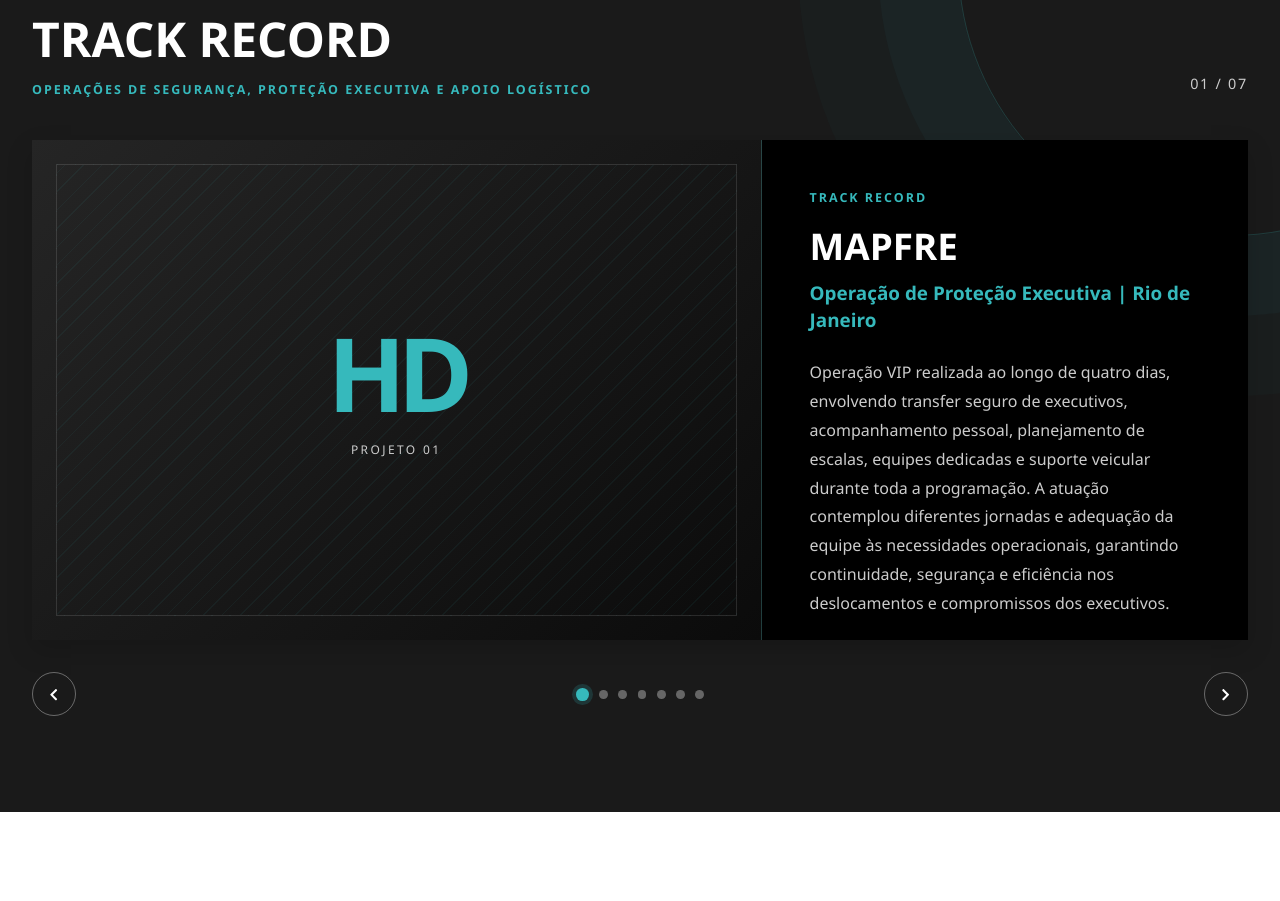
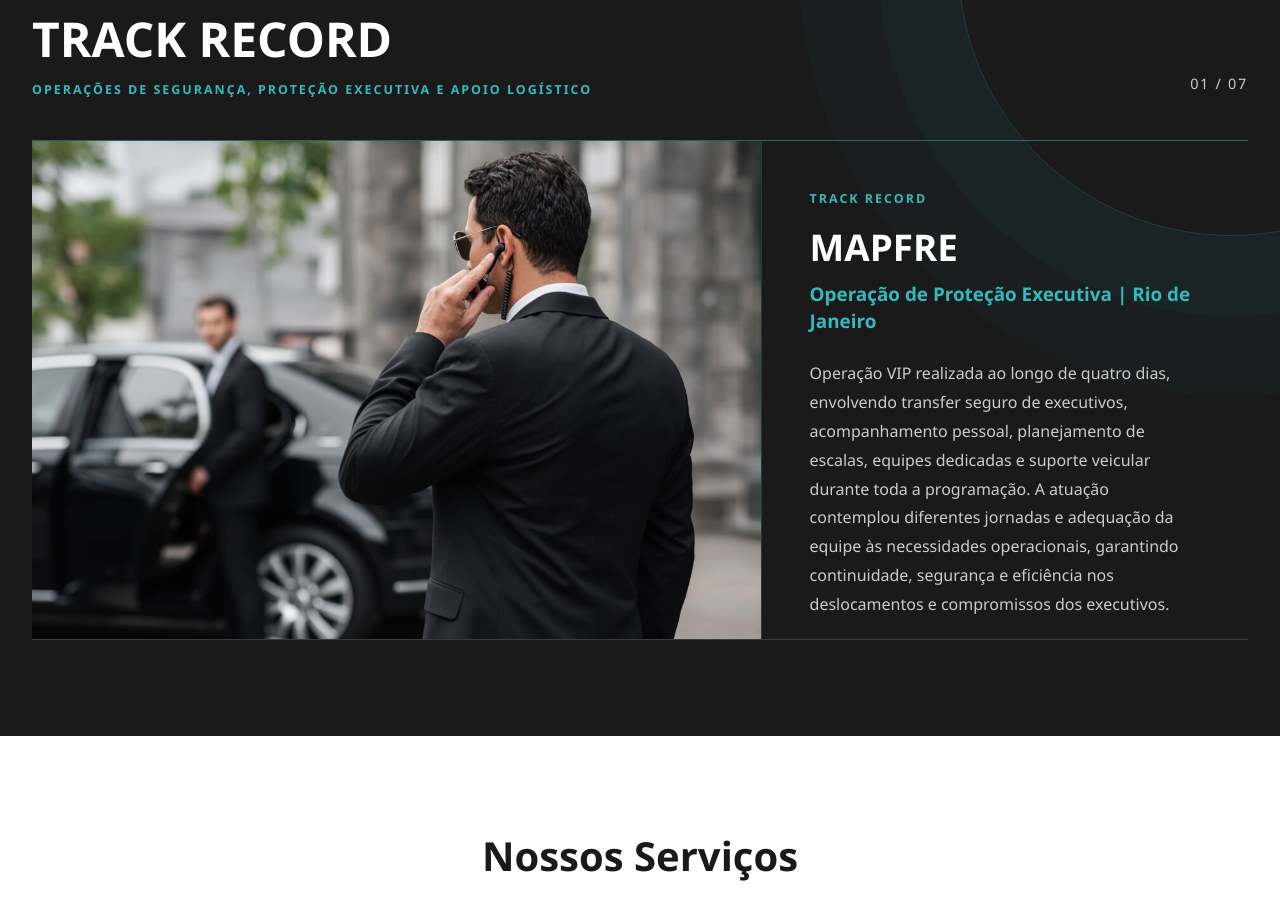
Before and after one commit to dan94k/grupohd, a React (Vite) app: page /home2.html in a window 1280 px wide. Shown: the part 1478-2379 px from the top of the page. Built offline with nearby package versions, Linux system fonts and the light colour scheme.

Commit message:
adiciona imagem ao track record

```diff
--- a/src/pages/Home.css
+++ b/src/pages/Home.css
@@ -228,50 +228,16 @@
   display: grid;
   grid-template-columns: 3fr 2fr;
   height: 500px;
-  background: var(--color-black);
-  box-shadow: var(--shadow-lg);
+  border-top: 1px solid rgba(54, 185, 188, 0.45);
+  border-bottom: 1px solid rgba(255, 255, 255, 0.14);
 }
 
-.client-placeholder {
-  position: relative;
+.client-image {
+  width: 100%;
   height: 100%;
-  display: flex;
-  flex-direction: column;
-  justify-content: center;
-  align-items: center;
-  background: linear-gradient(135deg, #252525 0%, #0b0b0b 100%);
+  display: block;
+  object-fit: cover;
   border-right: 1px solid rgba(54, 185, 188, 0.22);
-  overflow: hidden;
-}
-
-.client-placeholder::before {
-  content: '';
-  position: absolute;
-  inset: 1.5rem;
-  border: 1px solid rgba(255, 255, 255, 0.12);
-  background: repeating-linear-gradient(-45deg, transparent 0 12px, rgba(54, 185, 188, 0.06) 12px 13px);
-}
-
-.client-placeholder-mark,
-.client-placeholder-label {
-  position: relative;
-  z-index: 1;
-}
-
-.client-placeholder-mark {
-  color: var(--color-primary);
-  font-size: clamp(4rem, 8vw, 8rem);
-  font-weight: 900;
-  line-height: 1;
-  letter-spacing: -0.08em;
-}
-
-.client-placeholder-label {
-  margin-top: 1rem;
-  color: var(--color-gray-light);
-  font-size: 0.75rem;
-  letter-spacing: 0.2em;
-  text-transform: uppercase;
 }
 
 .client-case {
@@ -308,6 +274,7 @@
   justify-content: space-between;
   gap: 1.5rem;
   margin-top: 2rem;
+  flex-shrink: 0;
 }
 
 .client-arrow {
@@ -719,14 +686,11 @@
     height: 760px;
   }
 
-  .client-placeholder {
+  .client-image {
     min-height: 0;
+    height: auto;
+    border-bottom: 1px solid rgba(54, 185, 188, 0.22);
     border-right: 0;
-    border-bottom: 1px solid rgba(54, 185, 188, 0.22);
-  }
-
-  .client-placeholder::before {
-    inset: 1rem;
   }
 
   .client-case {
--- a/src/pages/Home.jsx
+++ b/src/pages/Home.jsx
@@ -109,18 +109,12 @@
             </div>
 
             <div className="client-slide" aria-live="polite">
-              <div className="client-placeholder" aria-label={t('home.trackRecord.placeholder.ariaLabel', { number: String(activeClient + 1).padStart(2, '0'), name: currentClient.name })}>
-                <span className="client-placeholder-mark">{t('home.trackRecord.mark')}</span>
-                <span className="client-placeholder-label">{t('home.trackRecord.placeholder.label', { number: String(activeClient + 1).padStart(2, '0') })}</span>
-              </div>
+              <img className="client-image" src={`${import.meta.env.BASE_URL}images/track.jpg`} alt="" />
               <article className="client-case">
                 <span className="client-eyebrow">{t('home.trackRecord.title')}</span>
                 <h3>{currentClient.name}</h3>
                 <h4>{currentClient.title}</h4>
                 <p>{currentClient.description}</p>
-              </article>
-            </div>
-
                 <div className="clients-navigation">
                   <button type="button" className="client-arrow" onClick={() => changeClient(-1)} aria-label={t('home.trackRecord.navigation.previous')}>
                     <FaChevronLeft aria-hidden="true" />
@@ -141,6 +135,8 @@
                   <button type="button" className="client-arrow" onClick={() => changeClient(1)} aria-label={t('home.trackRecord.navigation.next')}>
                     <FaChevronRight aria-hidden="true" />
                   </button>
+                </div>
+              </article>
             </div>
           </div>
         </section>
```
Also changed, not shown: public/images/track.jpg (added). Lines whose indentation alone changed are shown as unchanged.
